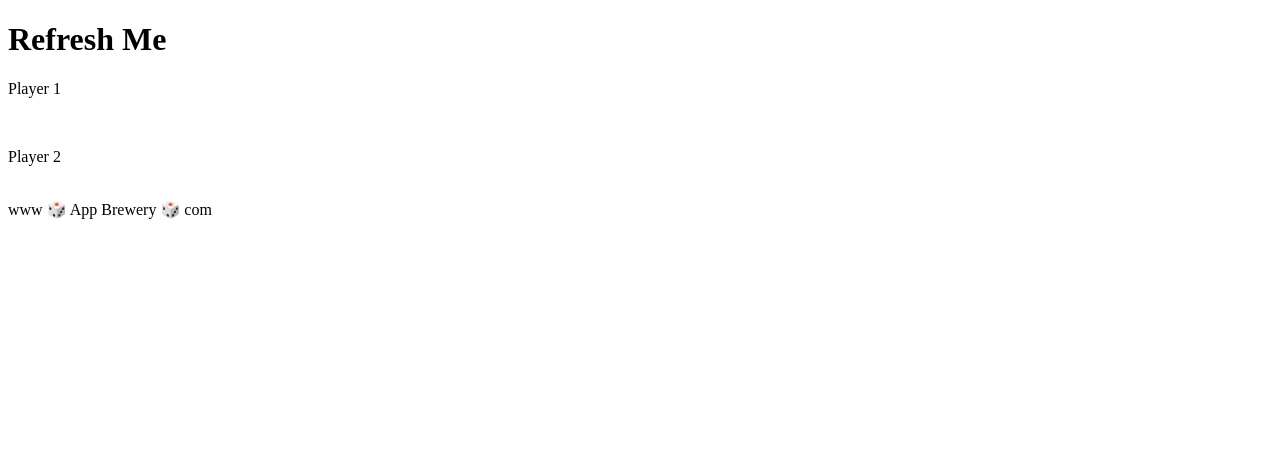
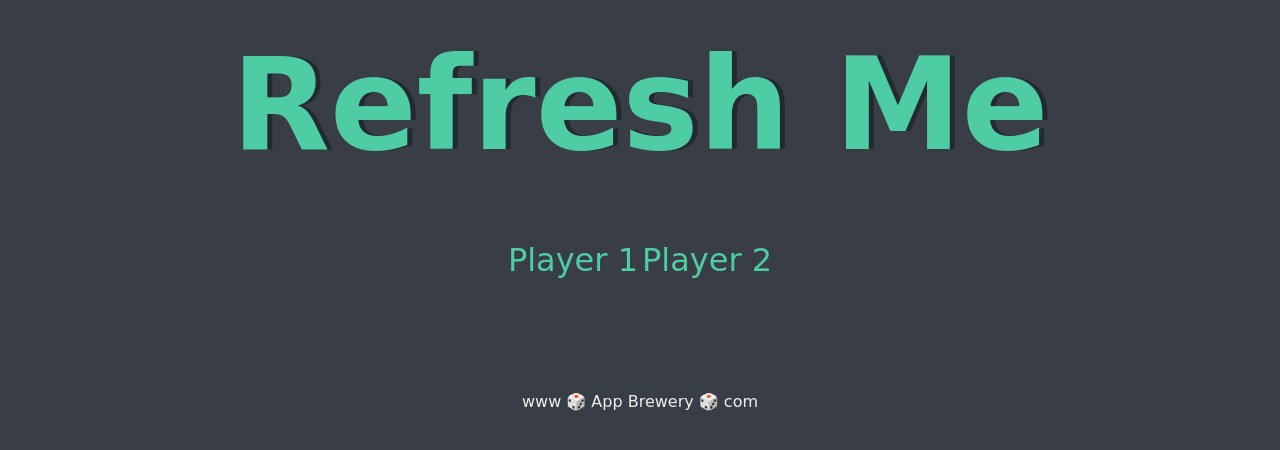
Before and after one commit to asasalcido14/diceRollGame, a plain HTML site: page index.html in a window 1280 px wide. Drawn offline with Linux system fonts and the light colour scheme.

Commit message:
linked css with styling for header, background and classes

```diff
--- a/index.html
+++ b/index.html
@@ -2,6 +2,7 @@
 <html lang="en" dir="ltr">
   <head>
     <meta charset="utf-8">
+    <link rel="stylesheet" href="styles.css">
     <title>diceRoll</title>
   </head>
   <body>
--- a/styles.css
+++ b/styles.css
@@ -0,0 +1,41 @@
+.container {
+  width: 70%;
+  margin: auto;
+  text-align: center;
+}
+
+.dice {
+  text-align: center;
+  display: inline-block;
+
+}
+
+body {
+  background-color: #393E46;
+}
+
+h1 {
+  margin: 30px;
+  font-family: 'Lobster', cursive;
+  text-shadow: 5px 0 #232931;
+  font-size: 8rem;
+  color: #4ECCA3;
+}
+
+p {
+  font-size: 2rem;
+  color: #4ECCA3;
+  font-family: 'Indie Flower', cursive;
+}
+
+img {
+  width: 80%;
+}
+
+footer {
+  margin-top: 5%;
+  color: #EEEEEE;
+  text-align: center;
+  font-family: 'Indie Flower', cursive;
+
+}
```
